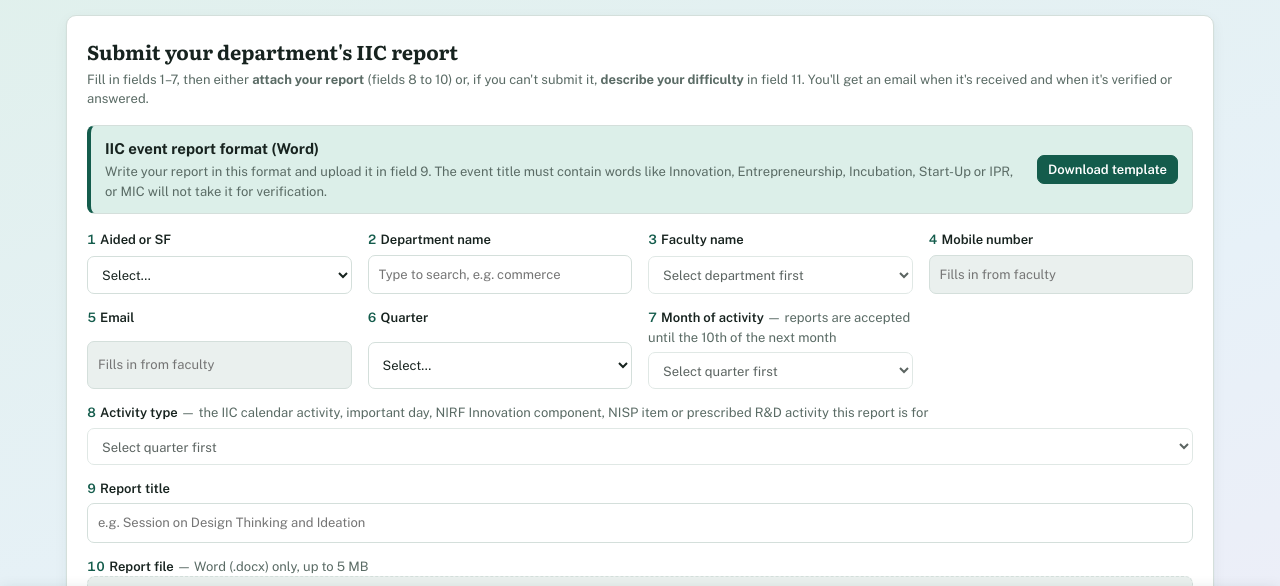
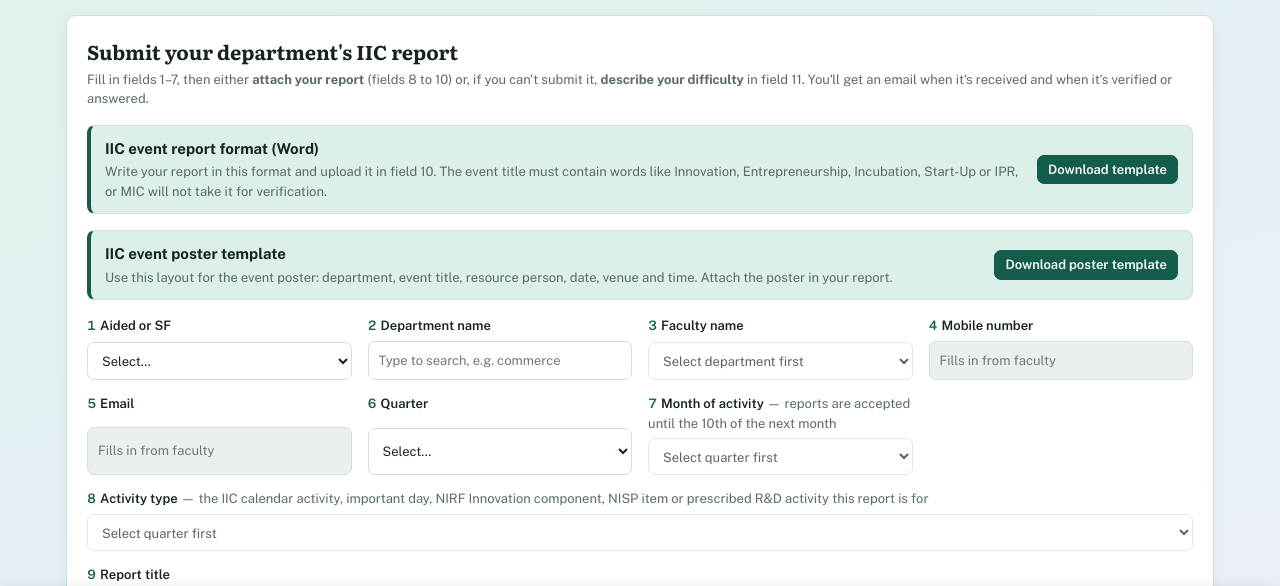
Before and after one commit to Sivaguru4927/iic-report-tracker, a plain HTML site: page submit.html in a window 1280 px wide. Shown: the part 160-746 px from the top of the page. Drawn offline with nearby package versions, Linux system fonts and the light colour scheme; no server answers.

Commit message:
Submission page: event poster template download
Co-Authored-By: Claude Opus 5.5 <noreply@anthropic.com>
Claude-Session: https://claude.ai/code/session_011angvcYHe11dQFmW5tfHSG

```diff
--- a/submit.html
+++ b/submit.html
@@ -57,9 +57,16 @@
       <div class="tmpl">
         <div class="tmpl-text">
           <b>IIC event report format (Word)</b>
-          <span class="hint">Write your report in this format and upload it in field 9. The event title must contain words like Innovation, Entrepreneurship, Incubation, Start-Up or IPR, or MIC will not take it for verification.</span>
+          <span class="hint">Write your report in this format and upload it in field 10. The event title must contain words like Innovation, Entrepreneurship, Incubation, Start-Up or IPR, or MIC will not take it for verification.</span>
         </div>
         <a class="btn small" href="templates/IIC_Report_Template.docx" download="IIC_Report_Template.docx">Download template</a>
+      </div>
+      <div class="tmpl">
+        <div class="tmpl-text">
+          <b>IIC event poster template</b>
+          <span class="hint">Use this layout for the event poster: department, event title, resource person, date, venue and time. Attach the poster in your report.</span>
+        </div>
+        <a class="btn small" href="templates/IIC_Poster_Template.jpg" download="IIC_Poster_Template.jpg">Download poster template</a>
       </div>
       <p class="hint" id="s_noDept" hidden>Departments haven't been set up yet. Please contact the CII&amp;E office.</p>
       <div class="grid">
```
Also changed, not shown: templates/IIC_Poster_Template.jpg (added).
